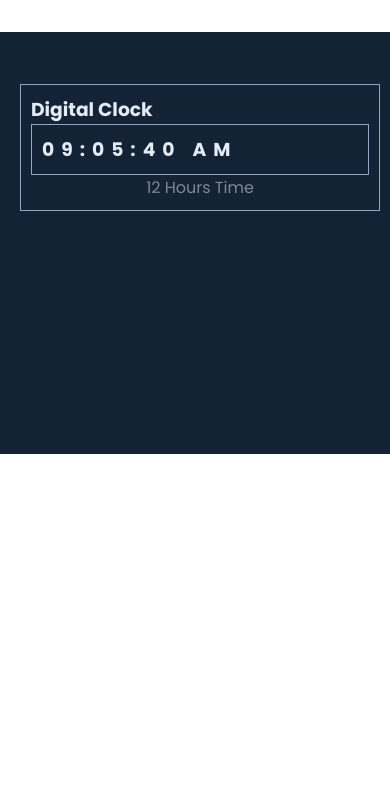
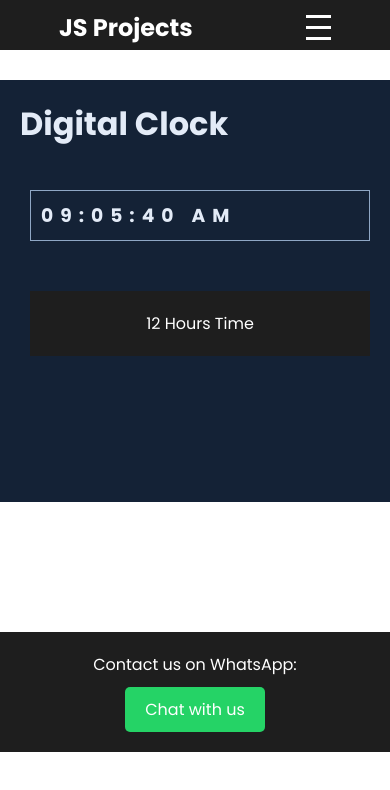
Before and after one commit to Web-pilot/Digital-clock, a plain HTML site: page index.html in a window 390 px wide. Drawn offline with Linux system fonts and the light colour scheme.

Commit message:
added header and footer

```diff
--- a/index.html
+++ b/index.html
@@ -1,25 +1,48 @@
 <!DOCTYPE html>
 <html lang="en">
   <head>
-    <meta charset="UTF-8">
-    <meta name="viewport" content="width=device-width, initial-scale=1.0">
+    <meta charset="UTF-8" />
+    <meta name="viewport" content="width=device-width, initial-scale=1.0" />
     <title>Digital Clock</title>
-     <link rel="stylesheet" href="https://cdnjs.cloudflare.com/ajax/libs/font-awesome/7.0.1/css/all.min.css" integrity="sha512-2SwdPD6INVrV/lHTZbO2nodKhrnDdJK9/kg2XD1r9uGqPo1cUbujc+IYdlYdEErWNu69gVcYgdxlmVmzTWnetw==" crossorigin="anonymous" referrerpolicy="no-referrer" />
-    <link rel="stylesheet" href="style.css">
+    <link
+      rel="stylesheet"
+      href="https://cdnjs.cloudflare.com/ajax/libs/font-awesome/7.0.1/css/all.min.css"
+      integrity="sha512-2SwdPD6INVrV/lHTZbO2nodKhrnDdJK9/kg2XD1r9uGqPo1cUbujc+IYdlYdEErWNu69gVcYgdxlmVmzTWnetw=="
+      crossorigin="anonymous"
+      referrerpolicy="no-referrer"
+    />
+    <link rel="stylesheet" href="style.css" />
   </head>
   <body>
+
+    <header>
+      <nav class="navbar">
+        <div class="logo">JS Projects</div>
+        <ul class="nav-links">
+          <li><a href="https://timepanel.netlify.app/">Digital clock</a></li>
+          <li><a href="https://quickcalculatoronline.netlify.app/">Calculator</a></li>
+          <li><a href="https://todoni.netlify.app/">Todo App</a></li>
+          <li><a href="https://voicefromtext.netlify.app/">TTSpeech</a></li>
+        </ul>
+        <div class="hamburger">
+          <div class="bar"></div>
+          <div class="bar"></div>
+          <div class="bar"></div>
+        </div>
+      </nav>
+    </header>
+
     <div class="container">
+        <h1>Digital Clock</h1>
       <div class="clock">
-            <h3>Digital Clock</h3>
 
         <div class="time__display__screen">
           <div class="time__and_meridian">
-                    <h3  id="time">
+            <h3 id="time">
               <span class="hour">12</span>
               <span class="mins">00</span>
               <span class="secs">00</span>
             </h3>
-
           </div>
         </div>
         <p class="footer">12 Hours Time</p>
@@ -28,4 +51,12 @@
 
     <script src="script.js"></script>
   </body>
+
+  <footer class="footer">
+  <p>Contact us on WhatsApp:</p>
+  <a href="https://wa.me/2349068155992" target="_blank" class="whatsapp-link">
+    Chat with us
+  </a>
+</footer>
+
 </html>
--- a/script.js
+++ b/script.js
@@ -1,3 +1,12 @@
+
+// navbar
+const hamburger = document.querySelector('.hamburger');
+const navLinks = document.querySelector('.nav-links');
+
+hamburger.addEventListener('click', () => {
+  navLinks.classList.toggle('active');
+});
+
 
 function getFormattedTime() {
   const now = new Date();
--- a/style.css
+++ b/style.css
@@ -1,5 +1,4 @@
-@import url('https://fonts.googleapis.com/css2?family=Pacifico&family=Poppins:ital,wght@0,100;0,200;0,300;0,400;0,500;0,600;0,700;0,800;0,900;1,100;1,200;1,300;1,400;1,500;1,600;1,700;1,800;1,900&family=Roboto:ital,wght@0,100..900;1,100..900&display=swap');
-
+@import url("https://fonts.googleapis.com/css2?family=Pacifico&family=Poppins:ital,wght@0,100;0,200;0,300;0,400;0,500;0,600;0,700;0,800;0,900;1,100;1,200;1,300;1,400;1,500;1,600;1,700;1,800;1,900&family=Roboto:ital,wght@0,100..900;1,100..900&display=swap");
 
 :root {
   --bg: #0e1a2b;
@@ -7,7 +6,6 @@
   --text-primary: #e3ebf7;
   --text-secondary: #8fa7c5;
   --accent: #3e8bff;
-
 }
 
 * {
@@ -15,24 +13,119 @@
   margin: 0;
   box-sizing: border-box;
 }
+html,
 body {
   font-family: "Poppins", sans-serif;
+  height: 100%;
+}
+
+body {
+  display: flex;
+  flex-direction: column;
+  min-height: 100vh;
+}
+
+/* NAVBAR */
+/* Navbar styles */
+header {
+  position: fixed;
+  top: 0;
+  background-color: #1e1e1e;
+  color: white;
+  height: 50px;
+  width: 100%;
+}
+
+.navbar {
+  display: flex;
+  justify-content: space-between;
+  align-items: center;
+  padding: 10px 20px;
+  width: 80%;
+  margin: 0 auto;
+}
+
+/* Logo */
+.logo {
+  font-size: 24px;
+  font-weight: bold;
+}
+
+/* Nav links */
+.nav-links {
+  list-style: none;
+  display: flex;
+}
+
+.nav-links li {
+  margin-left: 20px;
+}
+
+.nav-links a {
+  text-decoration: none;
+  color: white;
+  transition: color 0.3s;
+}
+
+.nav-links a:hover {
+  color: #ff6347;
+}
+
+/* Hamburger menu */
+.hamburger {
+  display: none;
+  flex-direction: column;
+  cursor: pointer;
+}
+
+.bar {
+  height: 3px;
+  width: 25px;
+  background-color: white;
+  margin: 4px 0;
+  transition: all 0.3s;
+}
+
+/* Responsive styles */
+@media screen and (max-width: 768px) {
+  .nav-links {
+    position: absolute;
+    top: 60px;
+    right: 0;
+    height: calc(100vh - 60px);
+    background-color: #1e1e1e;
+    flex-direction: column;
+    width: 200px;
+    align-items: center;
+    transform: translateX(100%);
+    transition: transform 0.3s ease-in-out;
+  }
+
+  .nav-links li {
+    margin: 20px 0;
+  }
+
+  .nav-links.active {
+    transform: translateX(0);
+  }
+
+  .hamburger {
+    display: flex;
+  }
 }
 
 .container {
   width: 400px;
   min-height: 50vh;
-    margin: 2rem auto;
+  margin: 5rem auto;
   background: var(--panel);
   color: var(--text-primary);
   padding: 20px;
 }
 
 .clock {
-    border: 1px solid var(--text-secondary);
   padding: 10px;
   margin: 2rem 0;
-    /* text-align: center; */
 }
 
 .time__display__screen {
@@ -48,7 +141,27 @@ body {
   font-size: px;
   letter-spacing: 7px;
 }
+
+/* Footer styles */
 .footer {
-    opacity: 0.5;
+  background-color: #1e1e1e;
+  color: white;
   text-align: center;
+  padding: 20px;
+  margin-top: 50px;
 }
+
+.whatsapp-link {
+  display: inline-block;
+  margin-top: 10px;
+  padding: 10px 20px;
+  background-color: #25d366; /* WhatsApp green */
+  color: white;
+  text-decoration: none;
+  border-radius: 5px;
+  transition: background 0.3s;
+}
+
+.whatsapp-link:hover {
+  background-color: #1ebe5d;
+}
```
Lines whose indentation alone changed are shown as unchanged.
